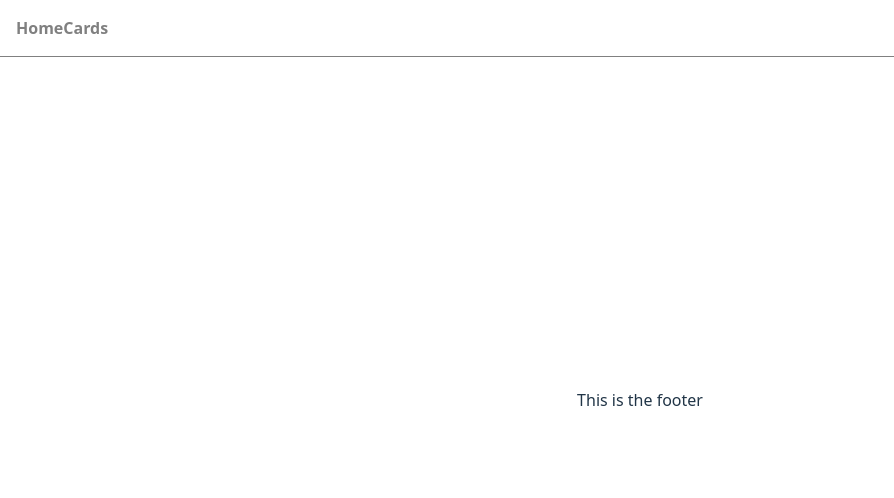
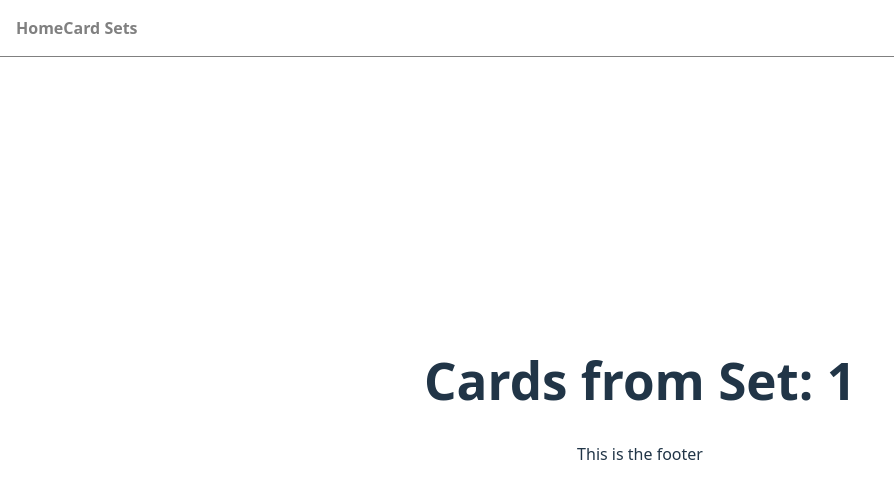
Before and after one commit to AndrewHulme88/card-collect, a React (Vite) app: page /set/1 in a window 1280 px wide. Shown: the top 498 px of the page, without its empty margins (0-894 px from the left). Built offline with nearby package versions, Linux system fonts and the light colour scheme.

Commit message:
Added CardSet page

```diff
--- a/src/App.tsx
+++ b/src/App.tsx
@@ -3,6 +3,7 @@ import { BrowserRouter as Router, Routes, Route } from 'react-router-dom'
 import Home from './pages/Home'
 import Navbar from './components/Navbar'
 import Footer from './components/Footer'
+import CardSet from './pages/CardSet'
 
 function App() {
   return (
@@ -10,6 +11,7 @@ function App() {
       <Navbar />
       <Routes>
         <Route path='/' element={<Home />} />
+        <Route path="/set/:setId" element={<CardSet />} />
       </Routes>
       <Footer />
     </Router>
--- a/src/components/Navbar.tsx
+++ b/src/components/Navbar.tsx
@@ -9,7 +9,7 @@ const Navbar: React.FC = () => {
                 <ul>
                     <li>
                         <Link to="/">Home</Link>
-                        <Link to="/cards">Cards</Link>
+                        <Link to="/set/:setId">Card Sets</Link>
                     </li>
                 </ul>
             </div>
--- /dev/null
+++ b/src/pages/CardSet.tsx
@@ -0,0 +1,15 @@
+import { useParams } from 'react-router-dom';
+import React from 'react';
+
+const CardSet: React.FC = () => {
+  const { setId } = useParams();
+
+  return (
+    <div>
+      <h1>Cards from Set: {setId}</h1>
+      {/* Render cards here */}
+    </div>
+  );
+};
+
+export default CardSet;
```
